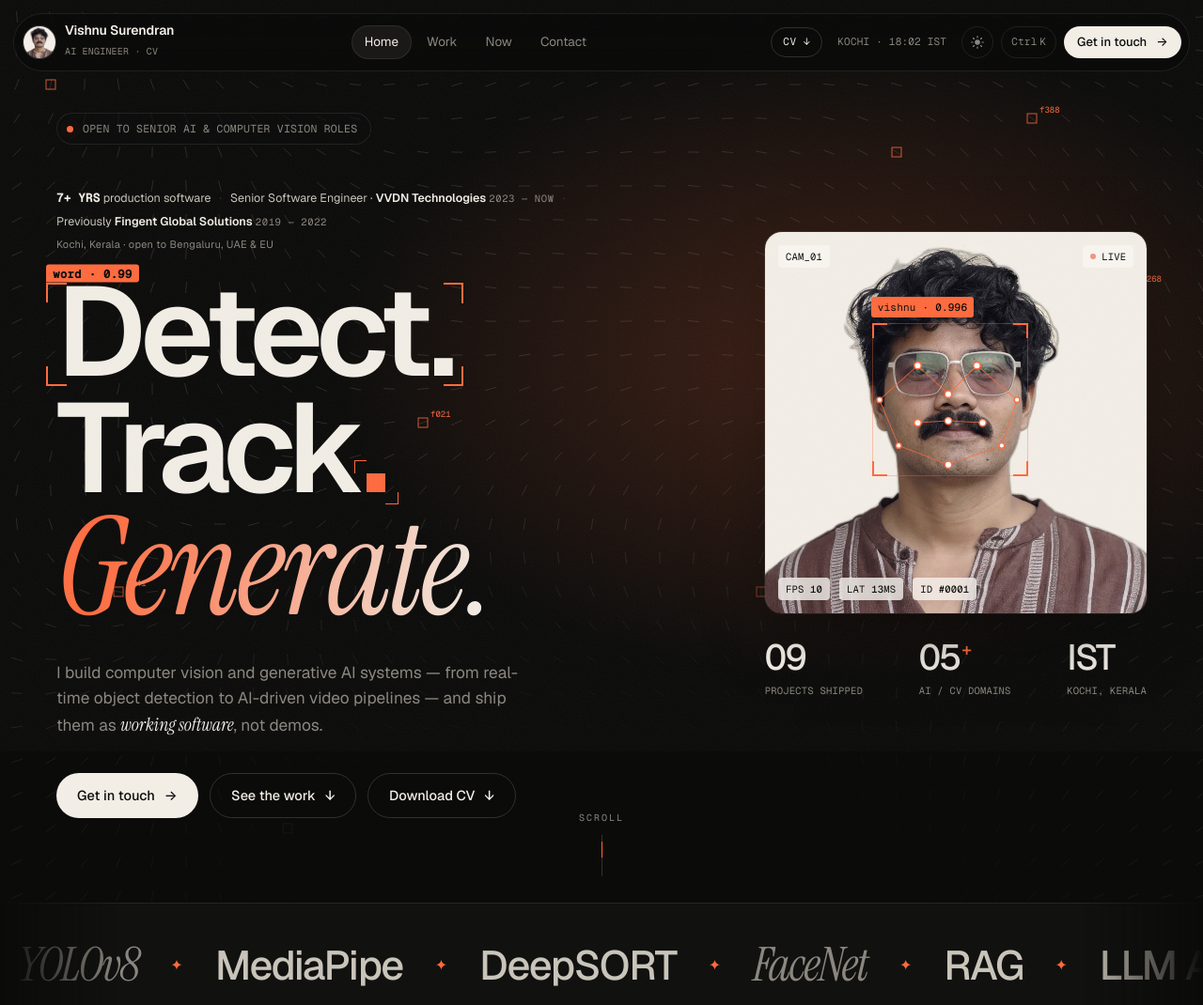
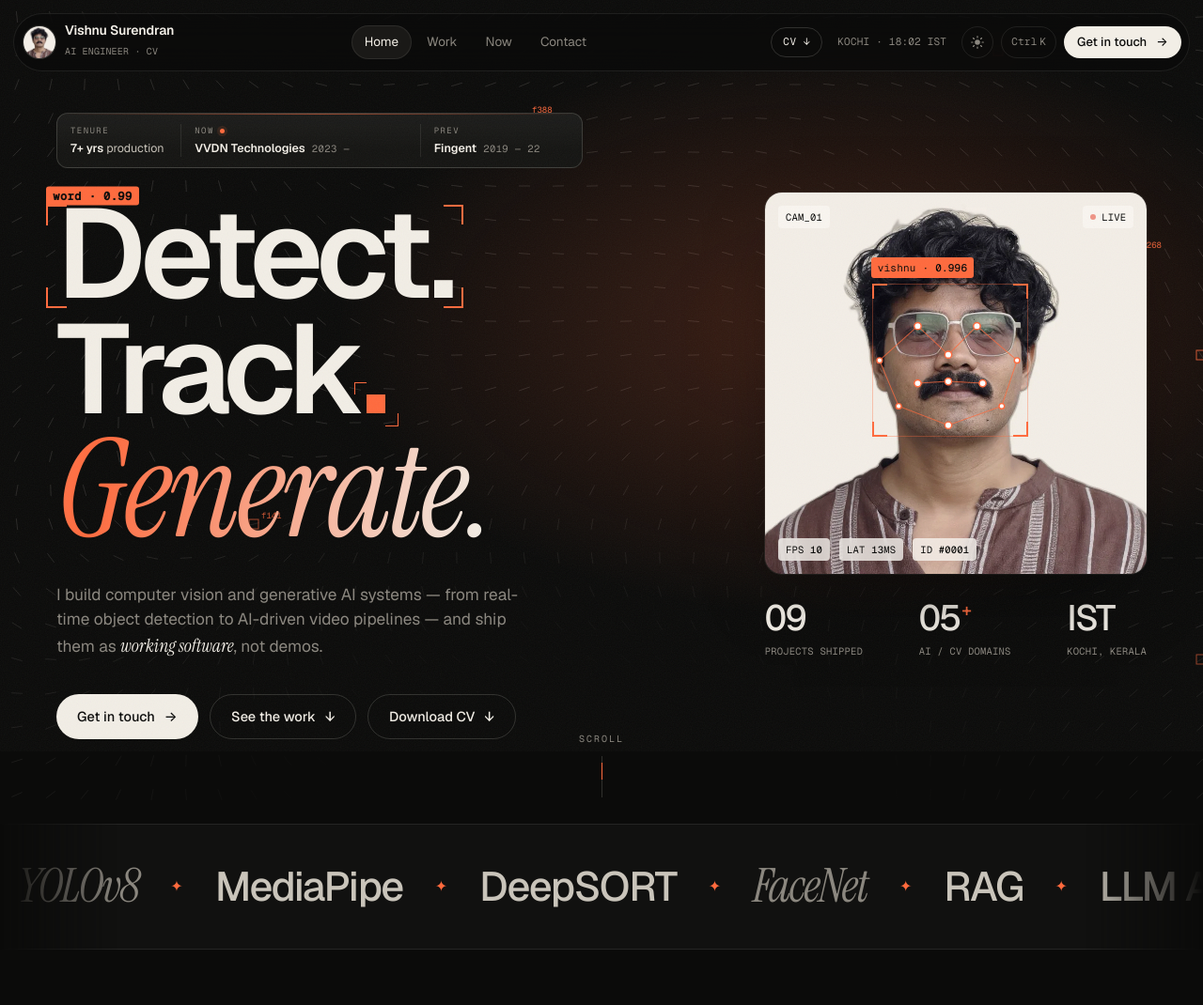
Before and after one commit to vishnuvsdevtech/Portfolio, a plain HTML site: page index.html in a window 1280 px wide. Shown: the top 1070 px of the page at 94% size. Drawn offline with nearby package versions, Linux system fonts and the light colour scheme; animation ran at ten frames a second.

Commit message:
Replace availability tagline with a career manifest card (#2)
Remove job-search signals from the hero and PDF; add HUD-style tenure manifest above the headline.

```diff
--- a/assets/css/style.css
+++ b/assets/css/style.css
@@ -659,22 +659,58 @@ img,canvas,svg{display:block;}
 }
 .cv-top:hover{border-color:var(--accent); color:var(--accent); background:var(--accent-soft);}
 
-.exp-strip{
-  display:flex; flex-wrap:wrap; align-items:center; gap:6px 9px;
-  margin:14px 0 22px;
-  font-size:12.5px; color:var(--ink-2); line-height:1.5;
-  max-width:620px;
-}
-.exp-strip b{color:var(--ink); font-weight:600;}
-.exp-strip em{font-style:normal; color:var(--muted); font-size:10.5px; letter-spacing:.06em;}
-.exp-sep{color:var(--line-2);}
-.exp-item--loc{flex:1 1 100%; color:var(--muted); font-size:11px; letter-spacing:.03em;}
-
 @media (max-width:980px){
   .cv-top{display:none;}
 }
-@media (max-width:600px){
-  .exp-strip{font-size:11.5px; gap:5px 8px; margin:12px 0 18px;}
-  .exp-sep{display:none;}
-  .exp-item{flex:1 1 100%;}
+
+/* Career manifest — HUD readout replacing the plain tenure lines.
+   Sits above the headline; carries tenure without any availability signal. */
+.manifest{
+  display:grid;
+  grid-template-columns:minmax(0,.8fr) minmax(0,1.55fr) minmax(0,1.05fr);
+  margin:0 0 28px;
+  padding:11px 0;
+  border:1px solid var(--line-2);
+  border-radius:12px;
+  background:var(--card);
+  background-image:linear-gradient(180deg, rgba(255,255,255,.035), rgba(255,255,255,0) 70%);
+  position:relative;
+  overflow:hidden;
+  max-width:560px;
 }
+.manifest::before{
+  content:""; position:absolute; left:0; right:0; top:0; height:1px;
+  background:linear-gradient(90deg, transparent, var(--accent), transparent);
+  opacity:.55;
+}
+.mf{display:flex; flex-direction:column; gap:3px; padding:0 14px; min-width:0;}
+.mf + .mf{border-left:1px solid var(--line);}
+.mf-k{
+  font-size:9px; letter-spacing:.16em; text-transform:uppercase;
+  color:var(--muted); display:flex; align-items:center; gap:6px;
+}
+.mf-dot{
+  width:5px; height:5px; border-radius:50%; background:var(--accent);
+  box-shadow:0 0 0 3px var(--accent-soft);
+}
+.mf-v{
+  font-size:12.5px; line-height:1.4; color:var(--ink-2);
+  white-space:nowrap; overflow:hidden; text-overflow:ellipsis;
+}
+.mf-v b{color:var(--ink); font-weight:600;}
+.mf-v em{
+  font-style:normal; color:var(--muted); font-size:10.5px;
+  letter-spacing:.04em; margin-left:4px; white-space:nowrap;
+}
+
+@media (max-width:640px){
+  /* Compact key/value readout: keeps the card short so the headline stays high */
+  .manifest{grid-template-columns:1fr; gap:0; padding:4px 0; max-width:100%;}
+  .mf{
+    flex-direction:row; align-items:baseline; justify-content:space-between;
+    gap:12px; padding:7px 14px;
+  }
+  .mf + .mf{border-left:0; border-top:1px solid var(--line);}
+  .mf-v{white-space:normal; overflow:visible; text-align:right; font-size:12px;}
+  .mf-k{flex:0 0 auto;}
+}
--- a/index.html
+++ b/index.html
@@ -74,7 +74,7 @@
 <link rel="preconnect" href="https://fonts.gstatic.com" crossorigin>
 <link href="https://fonts.googleapis.com/css2?family=Geist:wght@300..700&family=Geist+Mono:wght@400;500&family=Instrument+Serif:ital@0;1&display=swap" rel="stylesheet">
 <link rel="preload" as="image" href="assets/img/portrait.webp" type="image/webp">
-<link rel="stylesheet" href="assets/css/style.css?v=14">
+<link rel="stylesheet" href="assets/css/style.css?v=25">
 <script>
   // Theme + preloader decisions before first paint (no flash)
   (function(){
@@ -148,19 +148,20 @@
 
   <div class="wrap hero-grid">
     <div class="hero-copy">
-      <div class="status mono reveal">
-        <span class="pulse"></span>
-        Open to senior AI &amp; computer vision roles
-      </div>
-
-      <div class="exp-strip reveal">
-        <span class="exp-item"><b class="mono">7+ YRS</b> production software</span>
-        <span class="exp-sep" aria-hidden="true">·</span>
-        <span class="exp-item">Senior Software Engineer · <b>VVDN Technologies</b> <em class="mono">2023 — NOW</em></span>
-        <span class="exp-sep" aria-hidden="true">·</span>
-        <span class="exp-item">Previously <b>Fingent Global Solutions</b> <em class="mono">2019 — 2022</em></span>
-        <span class="exp-item exp-item--loc">Kochi, Kerala · open to Bengaluru, UAE &amp; EU</span>
-      </div>
+      <aside class="manifest reveal" aria-label="Career summary">
+        <div class="mf">
+          <span class="mf-k mono">Tenure</span>
+          <span class="mf-v"><b>7+ yrs</b> production</span>
+        </div>
+        <div class="mf mf-live">
+          <span class="mf-k mono">Now<i class="mf-dot" aria-hidden="true"></i></span>
+          <span class="mf-v"><b>VVDN Technologies</b> <em class="mono">2023 —</em></span>
+        </div>
+        <div class="mf">
+          <span class="mf-k mono">Prev</span>
+          <span class="mf-v"><b>Fingent</b> <em class="mono">2019 — 22</em></span>
+        </div>
+      </aside>
 
       <h1 class="headline" aria-label="Detect. Track. Generate.">
         <span class="line"><span class="word w-detect" id="wDetect">Detect.
```
Also changed, not shown: 2 other files.
